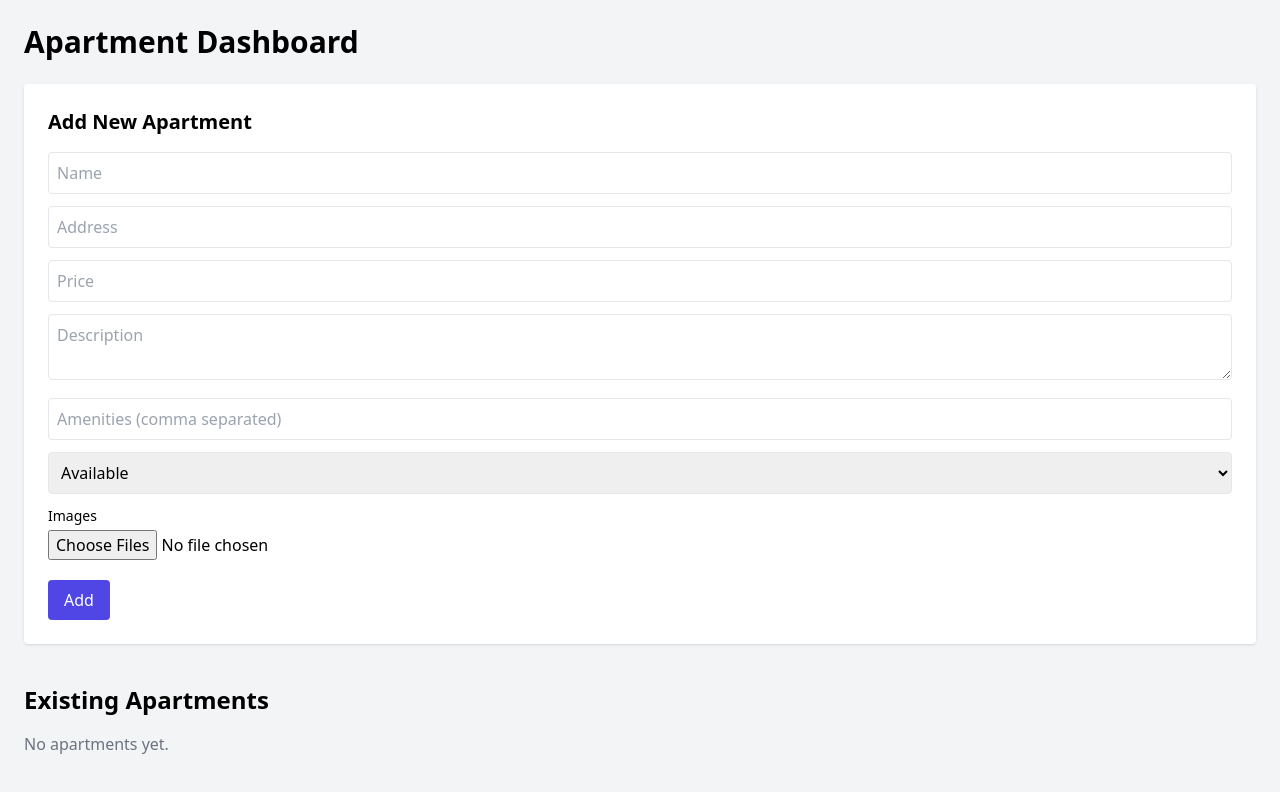
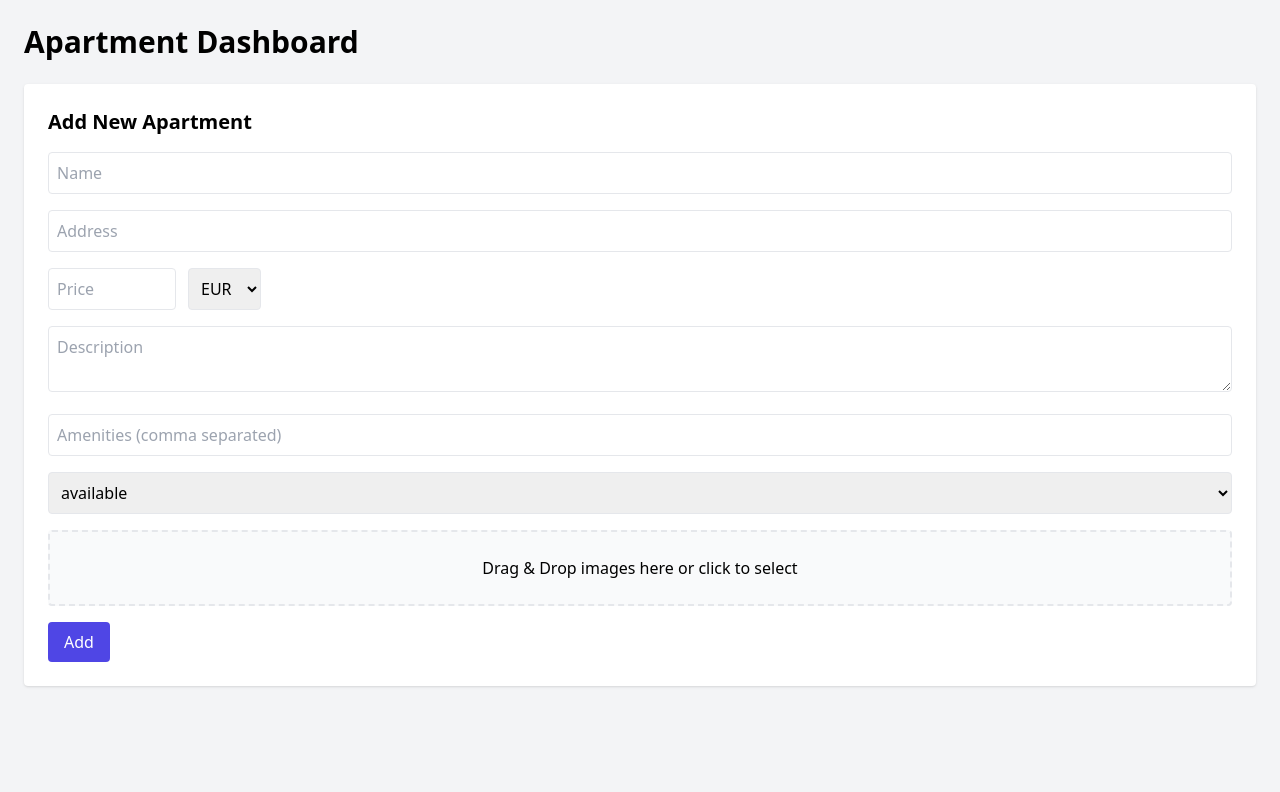
Before and after one commit to Double-P-Digital/apartment-dashboard, a React (Vite) app: page / in a window 1280 px wide. Shown: the top 792 px of the page. Built offline with nearby package versions, Linux system fonts and the light colour scheme.

Commit message:
added drag&drop and RON/Euro

```diff
--- a/src/components/ApartmentForm.jsx
+++ b/src/components/ApartmentForm.jsx
@@ -4,15 +4,26 @@ export default function ApartmentForm({ initialData, onSubmit, onCancel }) {
   const [name, setName] = useState(initialData?.name || "");
   const [address, setAddress] = useState(initialData?.address || "");
   const [price, setPrice] = useState(initialData?.price || "");
+  const [currency, setCurrency] = useState(initialData?.currency || "EUR");
   const [description, setDescription] = useState(initialData?.description || "");
   const [amenities, setAmenities] = useState(initialData?.amenities?.join(", ") || "");
   const [status, setStatus] = useState(initialData?.status || "available");
   const [images, setImages] = useState(initialData?.images || []);
 
-  function handleImages(e) {
+  function handleDrop(e) {
+    e.preventDefault();
+    const files = Array.from(e.dataTransfer.files);
+    addImages(files);
+  }
+
+  function handleSelectImages(e) {
     const files = Array.from(e.target.files);
-    const newImages = files.map(file => URL.createObjectURL(file));
-    setImages(prev => [...prev, ...newImages]);
+    addImages(files);
+  }
+
+  function addImages(files) {
+    const newUrls = files.map(file => URL.createObjectURL(file));
+    setImages(prev => [...prev, ...newUrls]);
   }
 
   function handleSubmit(e) {
@@ -22,54 +33,85 @@ export default function ApartmentForm({ initialData, onSubmit, onCancel }) {
       name,
       address,
       price: Number(price),
+      currency,
       description,
       amenities: amenities.split(",").map(a => a.trim()).filter(Boolean),
       images,
-      status
+      status,
     });
+
     if (!initialData) {
-      setName("");
-      setAddress("");
-      setPrice("");
-      setDescription("");
-      setAmenities("");
-      setImages([]);
-      setStatus("available");
+      setName(""); setAddress(""); setDescription(""); setAmenities(""); setImages([]); setPrice(""); setStatus("available"); setCurrency("EUR");
     }
   }
 
   return (
-    <form onSubmit={handleSubmit} className="space-y-3">
-      <input className="w-full border p-2 rounded" placeholder="Name" value={name} onChange={e => setName(e.target.value)} />
-      <input className="w-full border p-2 rounded" placeholder="Address" value={address} onChange={e => setAddress(e.target.value)} />
-      <input className="w-full border p-2 rounded" type="number" placeholder="Price" value={price} onChange={e => setPrice(e.target.value)} />
-      <textarea className="w-full border p-2 rounded" placeholder="Description" value={description} onChange={e => setDescription(e.target.value)} />
+    <form onSubmit={handleSubmit} className="space-y-4">
 
-      <input className="w-full border p-2 rounded" placeholder="Amenities (comma separated)"
-        value={amenities} onChange={e => setAmenities(e.target.value)} />
+      <input className="w-full border p-2 rounded" placeholder="Name"
+        value={name} onChange={e => setName(e.target.value)} />
+
+      <input className="w-full border p-2 rounded" placeholder="Address"
+        value={address} onChange={e => setAddress(e.target.value)} />
+
+      {/* Price + Currency */}
+      <div className="flex gap-3">
+        <input
+          type="number"
+          className="w-32 border p-2 rounded"
+          placeholder="Price"
+          value={price}
+          onChange={e => setPrice(e.target.value)}
+          onWheel={e => e.target.blur()} // ≤ fixes mouse wheel changing value
+        />
+        <select
+          className="border p-2 rounded"
+          value={currency}
+          onChange={e => setCurrency(e.target.value)}
+        >
+          <option value="EUR">EUR</option>
+          <option value="RON">RON</option>
+        </select>
+      </div>
+
+      <textarea className="w-full border p-2 rounded" placeholder="Description"
+        value={description} onChange={e => setDescription(e.target.value)} />
+
+      <input className="w-full border p-2 rounded"
+        placeholder="Amenities (comma separated)"
+        value={amenities} onChange={e => setAmenities(e.target.value)}
+      />
 
       <select className="w-full border p-2 rounded" value={status} onChange={e => setStatus(e.target.value)}>
-        <option value="available">Available</option>
-        <option value="unavailable">Unavailable</option>
+        <option value="available">available</option>
+        <option value="unavailable">unavailable</option>
       </select>
 
-      <div>
-        <label className="block text-sm font-medium">Images</label>
-        <input type="file" multiple onChange={handleImages} className="mt-1" />
-        <div className="flex gap-2 mt-2 flex-wrap">
+      {/* Drag & Drop Image Upload */}
+      <div
+        className="border-2 border-dashed rounded p-6 text-center cursor-pointer bg-gray-50 hover:bg-gray-100"
+        onDrop={handleDrop}
+        onDragOver={(e) => e.preventDefault()}
+        onClick={() => document.getElementById("file-input").click()}
+      >
+        Drag & Drop images here or click to select
+        <input id="file-input" type="file" multiple className="hidden" onChange={handleSelectImages} />
+      </div>
+
+      {images.length > 0 && (
+        <div className="flex flex-wrap gap-2 mt-3">
           {images.map((img, i) => (
-            <img key={i} src={img} className="h-20 w-20 object-cover rounded" />
+            <img key={i} src={img} className="h-20 w-20 object-cover rounded border" />
           ))}
         </div>
-      </div>
+      )}
 
       <div className="flex gap-2">
         <button type="submit" className="px-4 py-2 bg-indigo-600 text-white rounded">
           {initialData ? "Save" : "Add"}
         </button>
-
         {onCancel && (
-          <button type="button" onClick={onCancel} className="px-4 py-2 bg-gray-300 rounded">
+          <button type="button" className="px-4 py-2 bg-gray-300 rounded" onClick={onCancel}>
             Cancel
           </button>
         )}
--- a/src/pages/AdminApartments.jsx
+++ b/src/pages/AdminApartments.jsx
@@ -31,59 +31,43 @@ export default function AdminApartments() {
         <ApartmentForm onSubmit={handleAdd} />
       </div>
 
-      {/* List */}
-      <h2 className="text-2xl font-semibold mb-4">Existing Apartments</h2>
-      <div className="space-y-4">
-        {apartments.length === 0 && <p className="text-gray-500">No apartments yet.</p>}
+      {/* Apartment List */}
+<div className="grid grid-cols-1 sm:grid-cols-2 lg:grid-cols-3 gap-6 mt-8">
+  {apartments.map((ap) => (
+    <div key={ap.id} className="bg-white shadow p-4 rounded border">
+      <h3 className="font-bold text-lg">{ap.name}</h3>
+      <p className="text-sm text-gray-600">{ap.address}</p>
 
-        {apartments.map(ap => (
-          <div key={ap.id} className="bg-white p-4 rounded shadow flex justify-between items-start">
-            {editing === ap.id ? (
-              <ApartmentForm
-                initialData={ap}
-                onSubmit={handleUpdate}
-                onCancel={() => setEditing(null)}
-              />
-            ) : (
-              <>
-                <div>
-                  <p className="font-bold text-lg">{ap.name}</p>
-                  <p className="text-sm text-gray-600">{ap.address}</p>
-                  <p>€{ap.price}</p>
-                  <p className="mt-1 text-gray-600 text-sm">{ap.description}</p>
-                  <p className="mt-1 text-gray-500 text-xs">
-                    Amenities: {ap.amenities.join(", ")}
+      <p className="mt-1 text-sm font-semibold">
+        Price: {ap.price} {ap.currency}
       </p>
-                  <p className="mt-1 text-sm">Status: {ap.status}</p>
 
-                  {ap.images?.length > 0 && (
-                    <div className="flex gap-2 mt-2 flex-wrap">
-                      {ap.images.map((img, i) => (
-                        <img key={i} src={img} alt="" className="h-20 w-20 object-cover rounded" />
-                      ))}
-                    </div>
+      <p className="mt-1 text-sm">
+        Status: <span className={`px-2 py-0.5 text-xs rounded ${
+          ap.status === "available" ? "bg-green-100 text-green-700" : "bg-red-100 text-red-700"
+        }`}>
+          {ap.status}
+        </span>
+      </p>
+
+      <p className="text-sm mt-2 line-clamp-2">{ap.description}</p>
+
+      {ap.images.length > 0 && (
+        <img src={ap.images[0]} className="w-full h-32 object-cover rounded mt-3" />
       )}
-                </div>
 
-                <div className="flex gap-2">
-                  <button
-                    onClick={() => setEditing(ap.id)}
-                    className="px-3 py-1 bg-yellow-500 text-white rounded hover:bg-yellow-600"
-                  >
+      <div className="flex gap-2 mt-4">
+        <button onClick={() => handleEdit(ap)} className="px-3 py-1 bg-yellow-500 text-white rounded">
           Edit
         </button>
-                  <button
-                    onClick={() => handleDelete(ap.id)}
-                    className="px-3 py-1 bg-red-500 text-white rounded hover:bg-red-600"
-                  >
+        <button onClick={() => handleDelete(ap.id)} className="px-3 py-1 bg-red-600 text-white rounded">
           Delete
         </button>
       </div>
-              </>
-            )}
     </div>
   ))}
 </div>
+
     </div>
   );
 }
```
Lines whose indentation alone changed are shown as unchanged.
